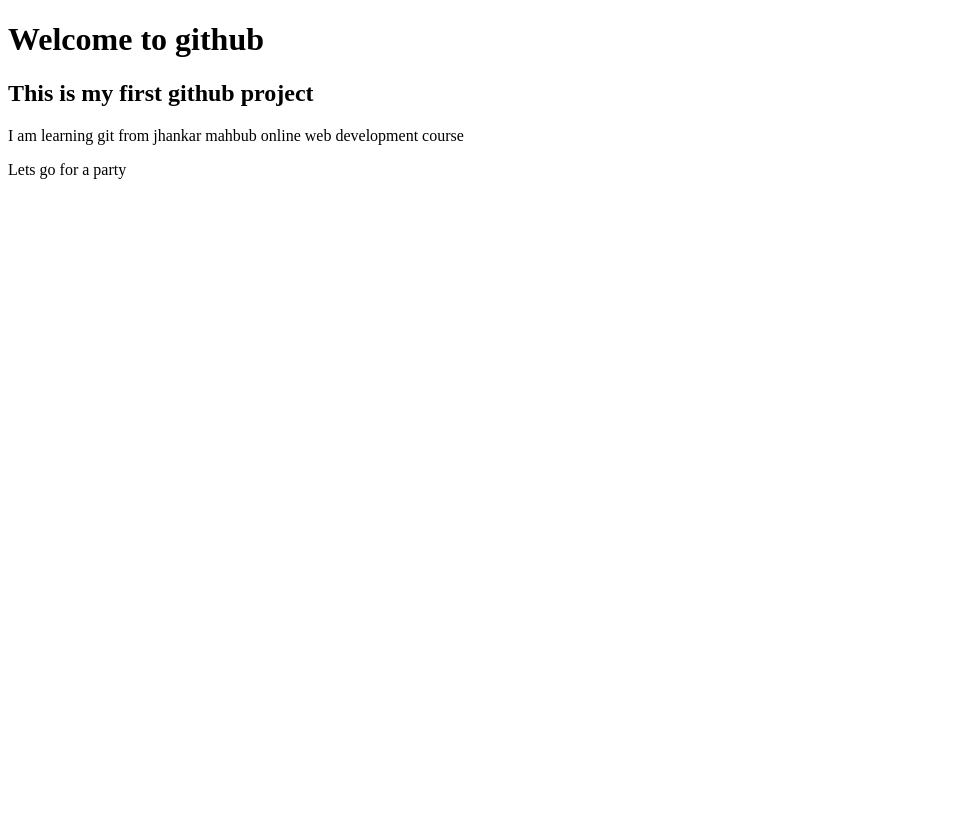
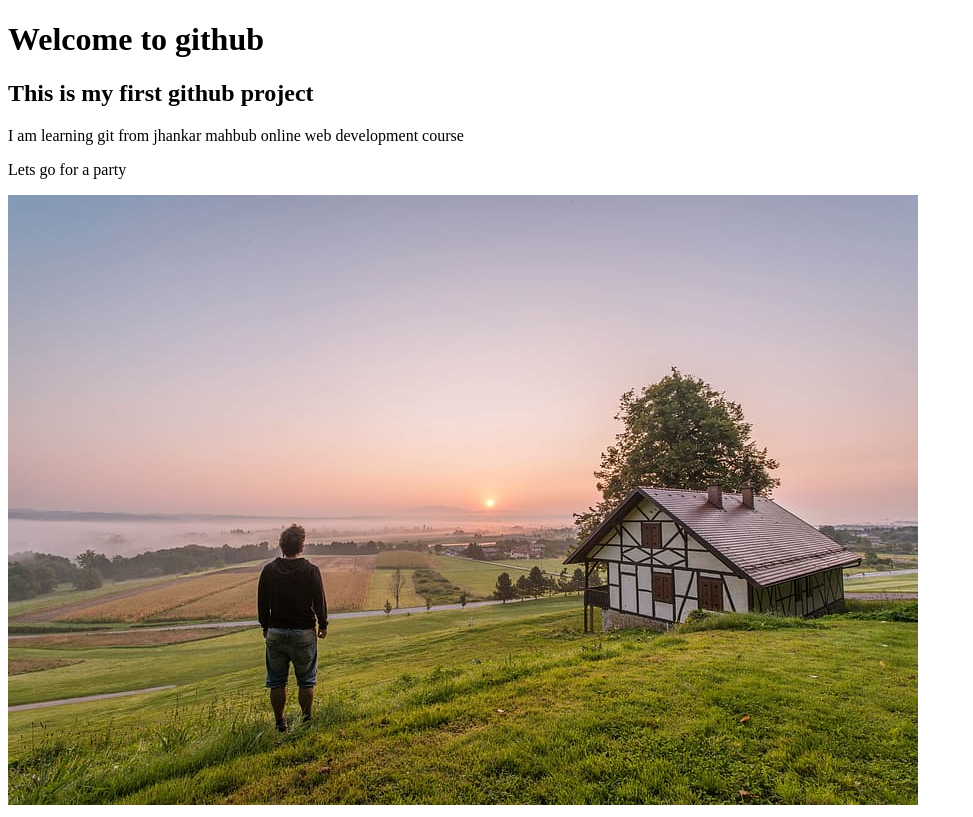
Before and after one commit to DiptaRoy/my-first-website, a plain HTML site: page index.html in a window 1280 px wide. Shown: the whole page, without its empty margins (0-973 px from the left). Drawn offline with Linux system fonts and the light colour scheme.

```diff
--- a/index.html
+++ b/index.html
@@ -10,5 +10,6 @@
     <h2>This is my first github project</h2>
     <p>I am learning git from jhankar mahbub online web development course</p>
     <p>Lets go for a party</p>
+    <img src="firmhouse.jpg" alt="">
 </body>
 </html>
```
Also changed, not shown: firmhouse.jpg (added).
